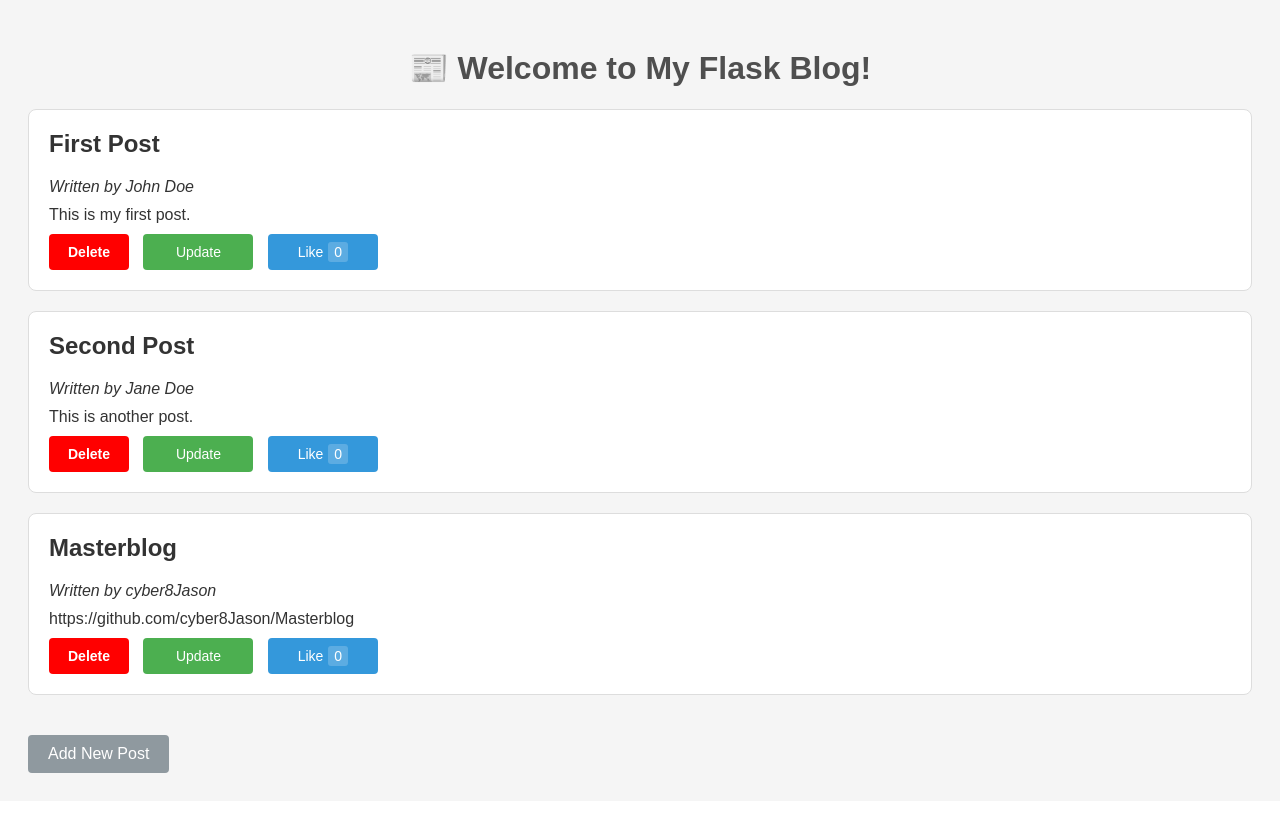
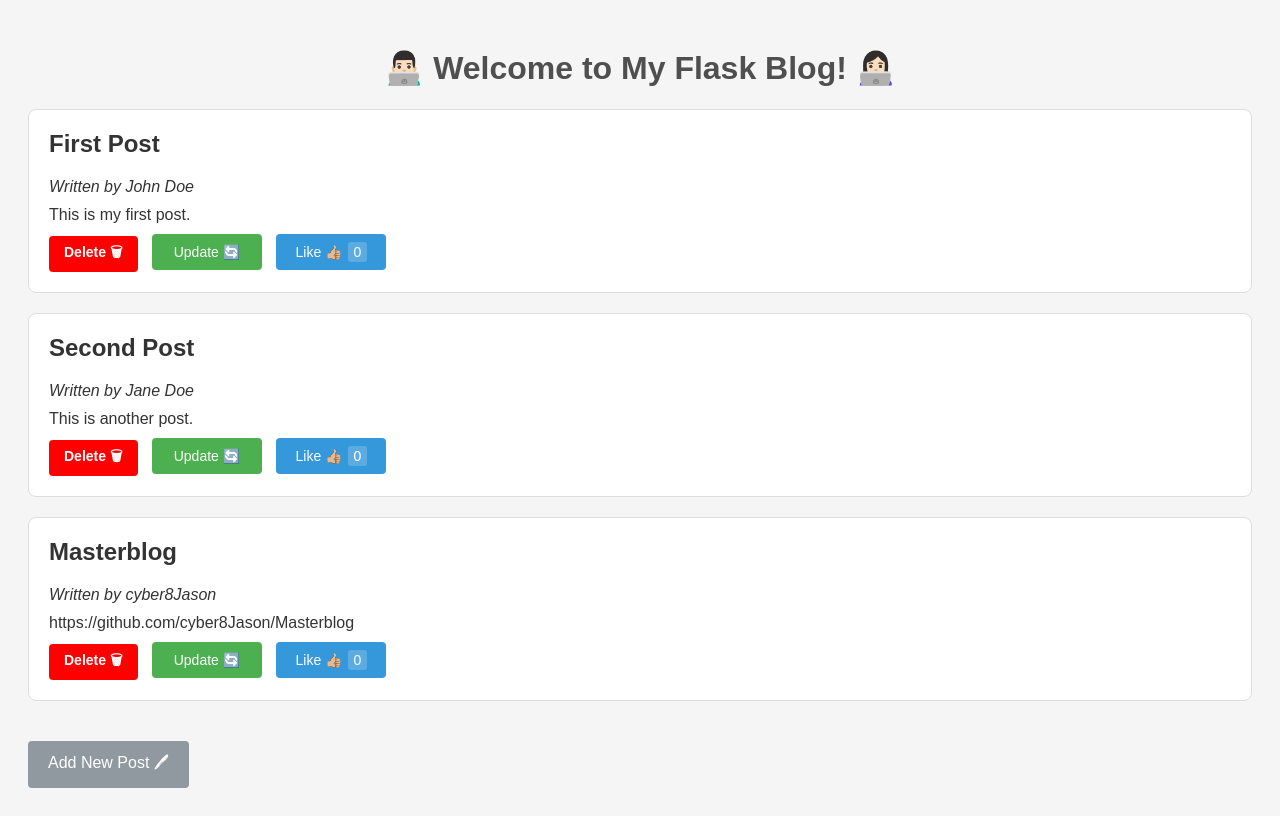
Before and after one commit to cyber8Jason/Masterblog, a Flask app: page / in a window 1280 px wide. Before the commit the page ends 773 px from the top, so only its background shows below. Run offline with Flask 3, Linux system fonts and the light colour scheme.

Commit message:
Enhance blog UI with emoji icons for titles, buttons, and links

```diff
--- a/templates/add.html
+++ b/templates/add.html
@@ -3,11 +3,11 @@
 <head>
     <meta charset="UTF-8">
     <meta name="viewport" content="width=device-width, initial-scale=1.0">
-    <title>New Blog Post</title>
+    <title>💬 New Blog Post</title>
     <link rel="stylesheet" href="{{ url_for('static', filename='style.css') }}">
 </head>
 <body>
-    <h1>Add new Blog Post</h1>
+    <h1>➕ Add new Blog Post 🖊</h1>
     <form method="POST" action="{{ url_for('add') }}">
         <label for="title">Title:</label><br>
         <input type="text" id="title" name="title" required><br>
@@ -18,7 +18,7 @@
         <label for="content">Content:</label><br>
         <textarea id="content" name="content" rows="5" required></textarea><br>
 
-        <button type="submit">Add Post</button>
+        <button type="submit">Add Post ✔️</button>
     </form>
     <br>
     <a href="{{ url_for('index') }}">Back to Homepage</a>
--- a/templates/index.html
+++ b/templates/index.html
@@ -3,11 +3,11 @@
 <head>
     <meta charset="UTF-8">
     <meta name="viewport" content="width=device-width, initial-scale=1.0">
-    <title>My Flask Blog</title>
+    <title>💬 My Flask Blog</title>
     <link rel="stylesheet" href="{{ url_for('static', filename='style.css') }}">
 </head>
 <body>
-    <h1>📰 Welcome to My Flask Blog!</h1>
+    <h1>👨🏻‍💻 Welcome to My Flask Blog! 👩🏻‍💻</h1>
     <div class="blog-posts">
         {% for post in posts %}
         <div class="post">
@@ -15,15 +15,15 @@
             <p><em>Written by {{ post.author }}</em></p>
             <p>{{ post.content }}</p>
             <form method="POST" action="{{ url_for('delete', post_id=post.id) }}" style="display: inline;">
-                <button type="submit" class="delete-button">Delete</button>
+                <button type="submit" class="delete-button">Delete 🗑</button>
             </form>
-            <a href="{{ url_for('update', post_id=post.id) }}" class="update-link">Update</a>
+            <a href="{{ url_for('update', post_id=post.id) }}" class="update-link">Update 🔄</a>
             <a href="{{ url_for('like', post_id=post.id) }}" class="like-link">
-                Like <span class="like-count">{{ post.likes }}</span>
+                Like 👍🏼<span class="like-count">{{ post.likes }}</span>
             </a>
         </div>
         {% endfor %}
     </div>
-    <a href="{{ url_for('add') }}" class="add-post-link">Add New Post</a>
+    <a href="{{ url_for('add') }}" class="add-post-link">Add New Post 🖊</a>
 </body>
 </html>
```
